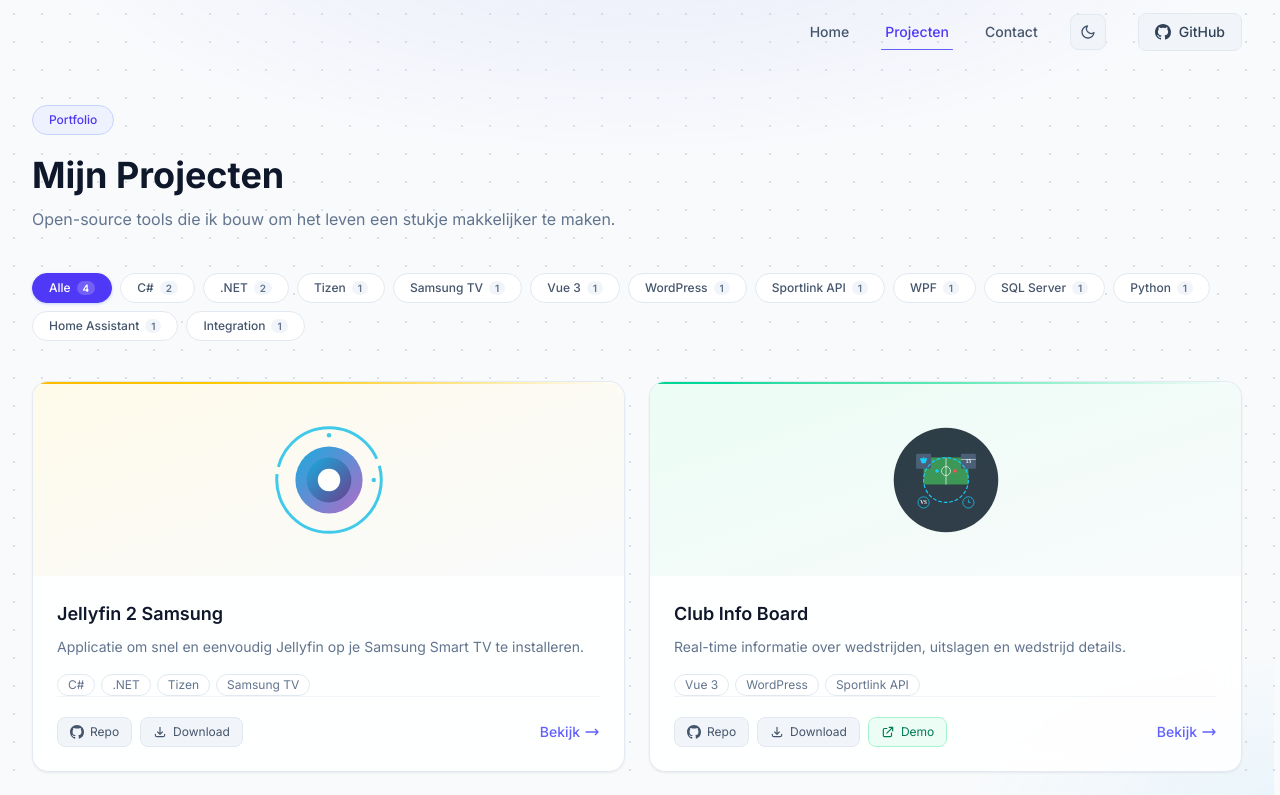
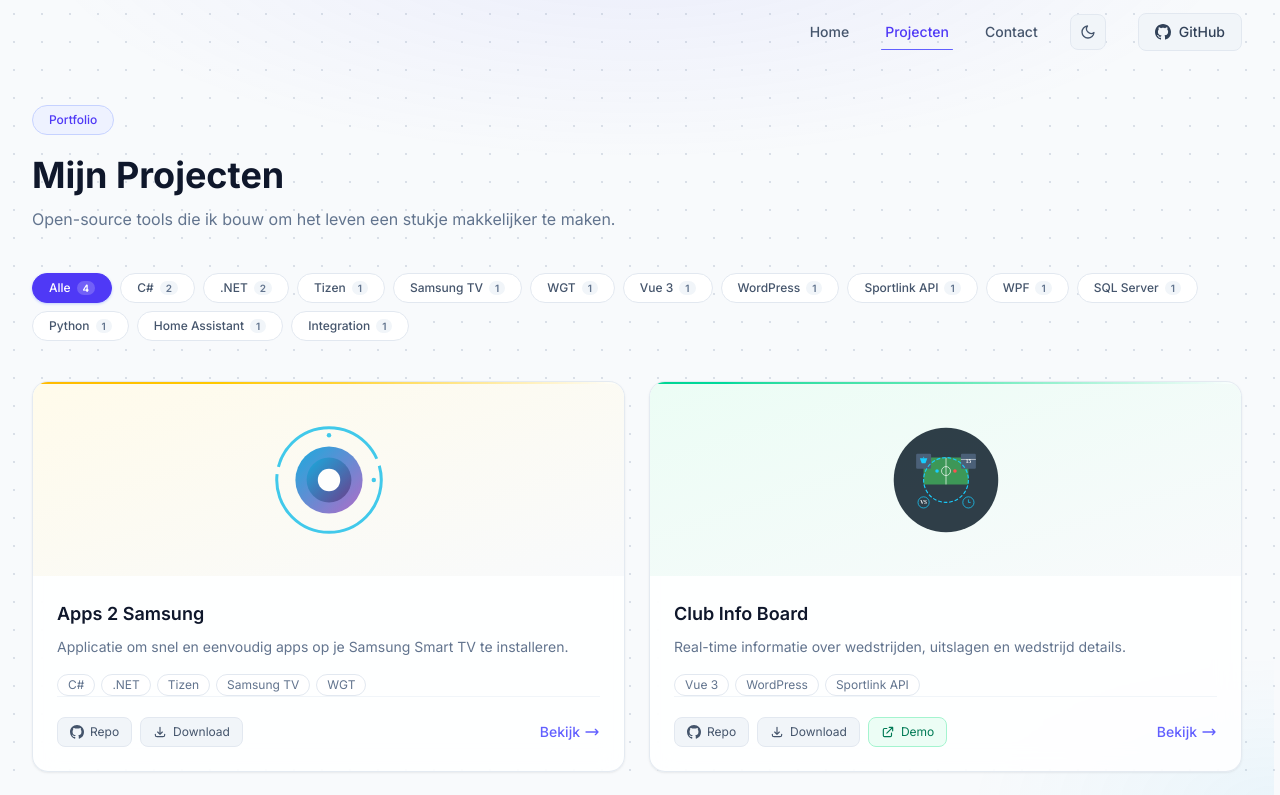
Before and after one commit to PatrickSt1991/my-portfolio, a React (Vite) app: page /projects in a window 1280 px wide. Shown: the top 795 px of the page. Built offline with nearby package versions, Linux system fonts and the light colour scheme; no server answers.

Commit message:
branding

```diff
--- a/src/components/LogosStrip.jsx
+++ b/src/components/LogosStrip.jsx
@@ -1,10 +1,8 @@
-import React from "react";
-
 export default function LogosStrip() {
   const items = [
     { name: "GitHub", href: "https://github.com/PatrickSt1991" },
     { name: "Sportlink", href: "https://clubinfoboard.madebypatrick.nl" },
-    { name: "Jellyfin", href: "https://github.com/PatrickSt1991/Samsung-Jellyfin-Installer" },
+    { name: "Apps2Samsung", href: "https://github.com/Apps2Samsung/Apps2Samsung" },
   ];
 
   return (
--- a/src/data/projects.js
+++ b/src/data/projects.js
@@ -12,6 +12,7 @@
     repo: "https://github.com/PatrickSt1991/Uitvaartverzorging-Dossier-Registratie",
     download: "https://github.com/PatrickSt1991/Uitvaartverzorging-Dossier-Registratie/releases/latest",
     manual: "https://patrickst1991.github.io/Uitvaartverzorging-Dossier-Registratie/",
+    link: "https://digigraf.madebypatrick.nl",
     image: dglogo,
     topContent: `
       <blockquote>"Een revolutionaire oplossing voor de uitvaartbranche."</blockquote>
@@ -60,17 +61,17 @@
     `,
   },
   {
-    slug: "jellyfin-2-samsung",
-    title: "Jellyfin 2 Samsung",
-    description: "Applicatie om snel en eenvoudig Jellyfin op je Samsung Smart TV te installeren.",
-    tags: ["C#", ".NET", "Tizen", "Samsung TV"],
-    repo: "https://github.com/Apps2Samsung/Samsung-Jellyfin-Installer",
-    download: "https://github.com/Apps2Samsung/Samsung-Jellyfin-Installer/releases/latest",
-    manual: "https://github.com/Apps2Samsung/Samsung-Jellyfin-Installer/blob/master/README.md",
+    slug: "apps-2-samsung",
+    title: "Apps 2 Samsung",
+    description: "Applicatie om snel en eenvoudig apps op je Samsung Smart TV te installeren.",
+    tags: ["C#", ".NET", "Tizen", "Samsung TV", "WGT"],
+    repo: "https://github.com/Apps2Samsung/Apps2Samsung",
+    download: "https://github.com/Apps2Samsung/Apps2Samsung/releases/latest",
+    manual: "https://github.com/Apps2Samsung/Apps2Samsung/blob/master/README.md",
     image: tizenlogo,
     topContent: `
-      <blockquote>"Stream je media zonder gedoe, direct op je TV."</blockquote>
-      <p>Gebruiksvriendelijke tool die het installeren van de Jellyfin-app op Samsung Smart TV's moeiteloos automatiseert.</p>
+      <blockquote>"Installeer je apps zonder gedoe, direct op je TV."</blockquote>
+      <p>Gebruiksvriendelijke tool die het installeren van apps op Samsung Smart TV's moeiteloos automatiseert.</p>
     `,
     content: `
       <p class="mb-4">Met slechts enkele klikken ontdek je automatisch je TV's in het netwerk, kies je een release en versie, en laat je de rest over aan de installer.</p>
--- a/src/pages/Home.jsx
+++ b/src/pages/Home.jsx
@@ -1,4 +1,3 @@
-import React from "react";
 import { Link } from "react-router-dom";
 import profielfoto from "../assets/patrick.jpg";
 import { projects } from "../data/projects";
@@ -41,7 +40,7 @@
     <div className="text-slate-800 dark:text-slate-200">
       <Seo
         title="Patrick Stel — Cloud Application Engineer & Developer"
-        description="Portfolio van Patrick Stel. Open-source tools voor thuis (Home Assistant), sportclubs en bedrijven — waaronder de Samsung Jellyfin Installer."
+        description="Portfolio van Patrick Stel. Open-source tools voor thuis (Home Assistant), sportclubs en bedrijven — waaronder de Apps2Samsung Installer."
         path="/"
       />
 
--- a/src/pages/ProjectDetail.jsx
+++ b/src/pages/ProjectDetail.jsx
@@ -1,4 +1,3 @@
-import React from "react";
 import { useParams, Link, useNavigate } from "react-router-dom";
 import { projects } from "../data/projects";
 import Seo from "../components/Seo";
@@ -7,7 +6,7 @@
 const themes = {
   "digi-graf":          { gradient: "from-purple-50 dark:from-purple-900/20",  border: "from-purple-400 via-purple-300",  tag: "text-purple-700 bg-purple-50 border-purple-200 dark:text-purple-300 dark:bg-purple-900/30 dark:border-purple-800" },
   "club-info-board":    { gradient: "from-emerald-50 dark:from-emerald-900/20", border: "from-emerald-400 via-emerald-300", tag: "text-emerald-700 bg-emerald-50 border-emerald-200 dark:text-emerald-300 dark:bg-emerald-900/30 dark:border-emerald-800" },
-  "jellyfin-2-samsung": { gradient: "from-amber-50 dark:from-amber-900/20",   border: "from-amber-400 via-amber-300",    tag: "text-amber-700 bg-amber-50 border-amber-200 dark:text-amber-300 dark:bg-amber-900/30 dark:border-amber-800" },
+  "apps-2-samsung":     { gradient: "from-amber-50 dark:from-amber-900/20",   border: "from-amber-400 via-amber-300",    tag: "text-amber-700 bg-amber-50 border-amber-200 dark:text-amber-300 dark:bg-amber-900/30 dark:border-amber-800" },
   "container-cleaning": { gradient: "from-teal-50 dark:from-teal-900/20",    border: "from-teal-400 via-teal-300",      tag: "text-teal-700 bg-teal-50 border-teal-200 dark:text-teal-300 dark:bg-teal-900/30 dark:border-teal-800" },
 };
 
--- a/src/pages/Projects.jsx
+++ b/src/pages/Projects.jsx
@@ -1,5 +1,5 @@
-import React, { useState } from "react";
-import { Link, useNavigate } from "react-router-dom";
+import { useState } from "react";
+import { useNavigate } from "react-router-dom";
 import { projects } from "../data/projects";
 import Seo from "../components/Seo";
 import RepoBadge from "../components/RepoBadge";
@@ -17,7 +17,7 @@
 const themes = {
   "digi-graf":          { imageBg: "from-purple-50 to-slate-50 dark:from-purple-900/20 dark:to-slate-800",  topBorder: "from-purple-400 via-purple-300",  tagColor: "text-purple-600 dark:text-purple-400" },
   "club-info-board":    { imageBg: "from-emerald-50 to-slate-50 dark:from-emerald-900/20 dark:to-slate-800", topBorder: "from-emerald-400 via-emerald-300", tagColor: "text-emerald-600 dark:text-emerald-400" },
-  "jellyfin-2-samsung": { imageBg: "from-amber-50 to-slate-50 dark:from-amber-900/20 dark:to-slate-800",   topBorder: "from-amber-400 via-amber-300",   tagColor: "text-amber-600 dark:text-amber-400" },
+  "apps-2-samsung": { imageBg: "from-amber-50 to-slate-50 dark:from-amber-900/20 dark:to-slate-800",   topBorder: "from-amber-400 via-amber-300",   tagColor: "text-amber-600 dark:text-amber-400" },
   "container-cleaning": { imageBg: "from-teal-50 to-slate-50 dark:from-teal-900/20 dark:to-slate-800",    topBorder: "from-teal-400 via-teal-300",     tagColor: "text-teal-600 dark:text-teal-400" },
 };
 const fallbackTheme = themes["digi-graf"];
@@ -117,7 +117,7 @@
       {/* Grid */}
       {filtered.length === 0 ? (
         <div className="text-center py-24 text-slate-400 dark:text-slate-500">
-          Geen projecten gevonden voor "{activeTag}".
+          Geen projecten gevonden voor &quot;{activeTag}&quot;.
         </div>
       ) : (
         <div className="grid sm:grid-cols-2 gap-6">
```
Also changed, not shown: 1 other file (tests, documents, lock files or other folders).
